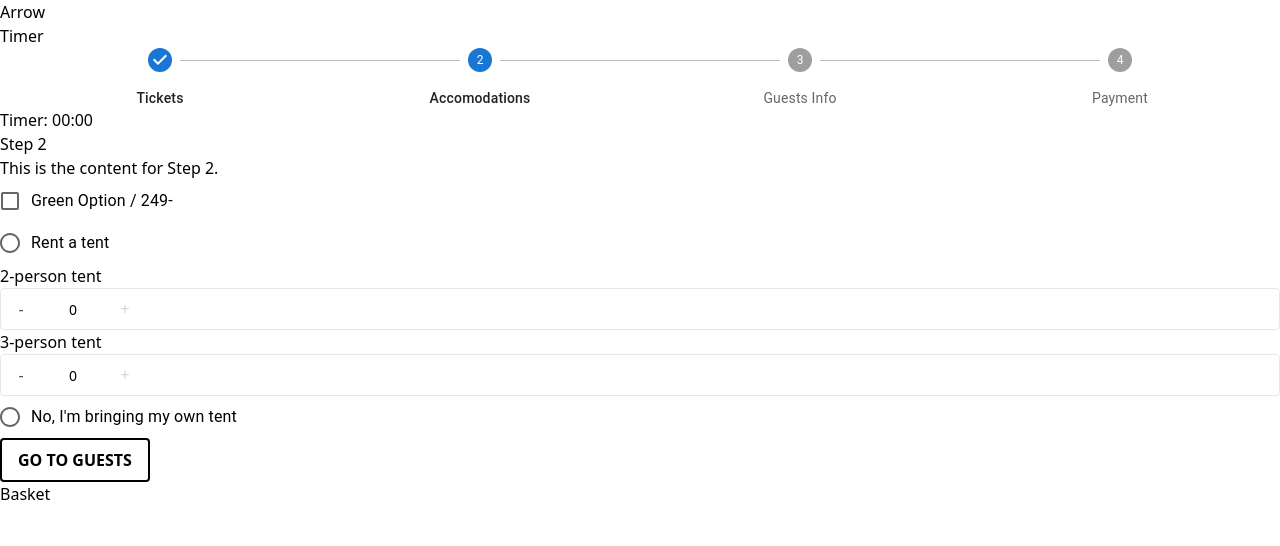
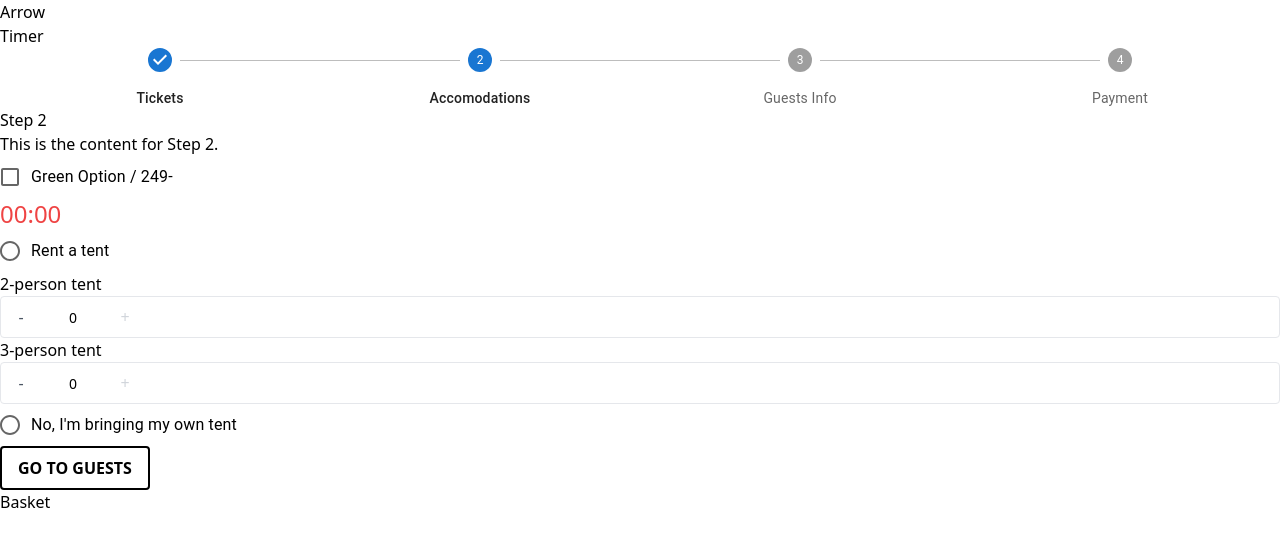
Before and after one commit to rossosofia/frontend_foofest_exam_sofia, a Next.js app: page /accomodations in a window 1280 px wide. Shown: the top 546 px of the page. Built offline with nearby package versions, Linux system fonts and the light colour scheme.

Commit message:
the timer is working/ it needs to be in more pages

```diff
--- a/src/components/FlowLayout.jsx
+++ b/src/components/FlowLayout.jsx
@@ -28,7 +28,7 @@ export default function FlowLayout({ children }) {
           </Step>
         ))}
       </Stepper>
-      <Timer />
+      {/* <Timer /> */}
       {children}
       <Basket />
     </>
--- a/src/components/Timer.jsx
+++ b/src/components/Timer.jsx
@@ -4,14 +4,17 @@ import { StoreContext } from "@/context/storeContext";
 function Timer() {
   const state = useContext(StoreContext);
   const timeout = state.timeout;
-  console.log("Timeout from store:", timeout);
   const [timeRemaining, setTimeRemaining] = useState(timeout);
+
+  useEffect(() => {
+    setTimeRemaining(timeout); // Update timeRemaining when timeout changes
+  }, [timeout]);
 
   useEffect(() => {
     if (timeRemaining > 0) {
       const interval = setInterval(() => {
         setTimeRemaining((prevTime) => prevTime - 1);
-      }, 1000);
+      }, 1); // Update every millisecond
 
       return () => {
         clearInterval(interval);
@@ -19,17 +22,23 @@ function Timer() {
     }
   }, [timeRemaining]);
 
-  const formatTime = (timeout) => {
-    const minutes = Math.floor(timeout / 60);
-    const seconds = timeout % 60;
+
+  const isLessThanMinute = timeRemaining < 60000; // Check if timeRemaining is less than a minute
+
+  const timeClass = isLessThanMinute ? "text-2xl text-red-500" : "text-2xl";
+
+  const formatTime = (timeInMilliseconds) => {
+    const seconds = Math.floor(timeInMilliseconds / 1000);
+    const minutes = Math.floor(seconds / 60);
+    const remainingSeconds = seconds % 60;
 
     const formattedMinutes = String(minutes).padStart(2, "0");
-    const formattedSeconds = String(seconds).padStart(2, "0");
+    const formattedSeconds = String(remainingSeconds).padStart(2, "0");
 
     return `${formattedMinutes}:${formattedSeconds}`;
   };
 
-  return <div>Timer: {formatTime(timeRemaining)}</div>;
+  return <div className={timeClass}>{formatTime(timeRemaining)}</div>;
 }
 
 export default Timer;
--- a/src/context/storeContext.jsx
+++ b/src/context/storeContext.jsx
@@ -10,6 +10,7 @@ const initialState = {
   paymentInfo: [],
   greenFee: [],
   timeout: 0,
+
 };
 
 function reducer(state, action) {
@@ -109,6 +110,13 @@ function reducer(state, action) {
         timeout: action.payload.timeout,
       };
 
+      case "SET_REMAINING_TIME":
+      return {
+        ...state,
+        remainingTime: action.payload,
+      };
+
+
     case "TENT_OPTION":
       const hasTent = action.payload.isChosentent;
       const existingIndex = state.tentBasket.findIndex(
--- a/src/pages/accomodations/index.jsx
+++ b/src/pages/accomodations/index.jsx
@@ -7,6 +7,7 @@ import Anchor from "@/components/Anchor";
 import { useContext } from "react";
 import { StoreContext } from "@/context/storeContext";
 import { DispatchContext } from "@/context/storeContext";
+import Timer from "@/components/Timer";
 
 export default function Accomodations() {
   const dispatch = useContext(DispatchContext);
@@ -60,7 +61,7 @@ export default function Accomodations() {
         }
         label="Green Option / 249-"
       />
-
+     <Timer></Timer>
       <RadioGroup>
         <label>
           <div>
--- a/src/pages/guests/index.jsx
+++ b/src/pages/guests/index.jsx
@@ -3,6 +3,7 @@ import Anchor from "@/components/Anchor";
 import GuestAccordion from "@/components/GuestAccordian";
 import { useContext, useState } from "react";
 import { StoreContext } from "@/context/storeContext";
+
 
 export default function Guests() {
   const state = useContext(StoreContext);
```
